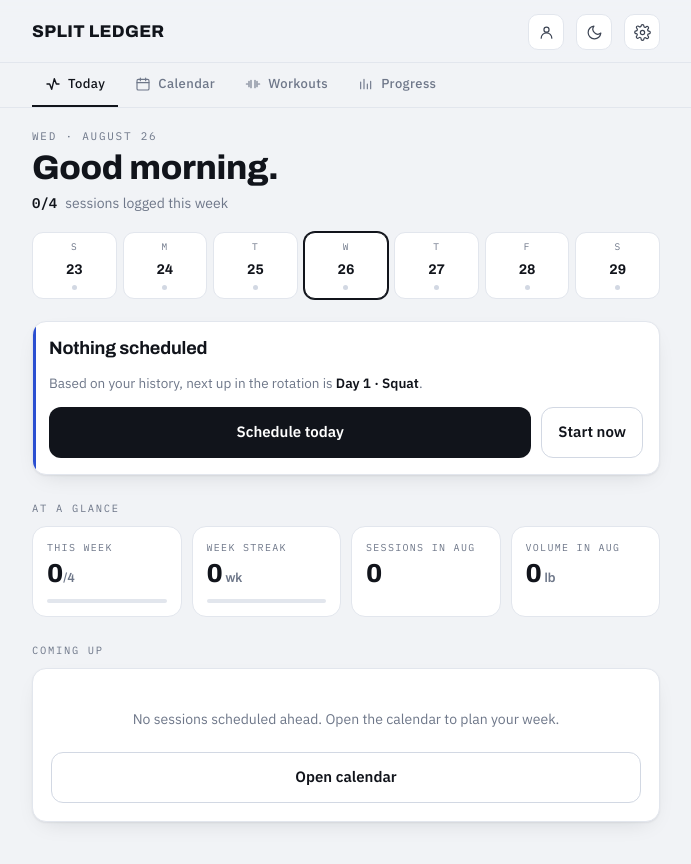
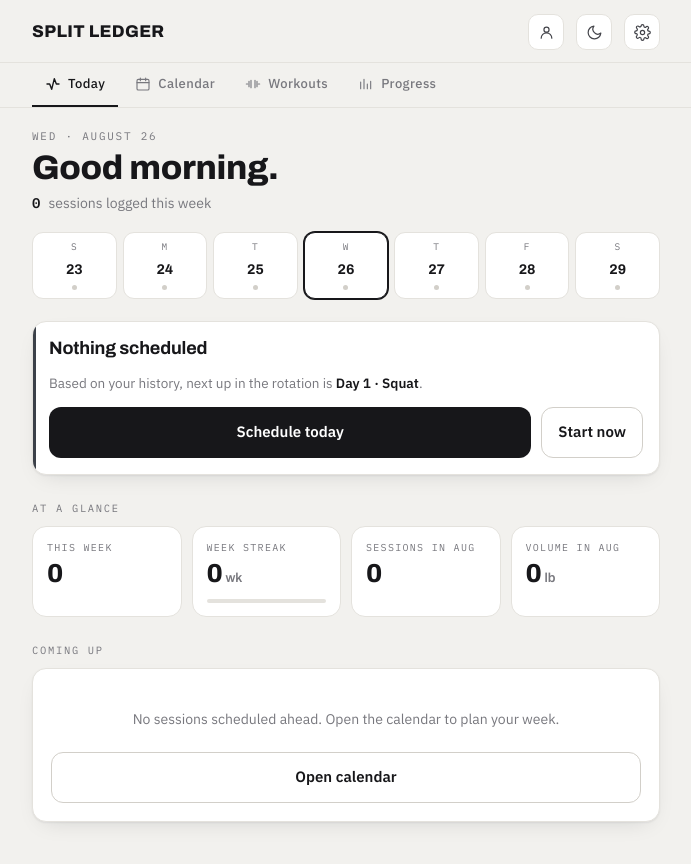
Before and after one commit to rbeattie042724-blip/workout, a plain HTML site: page index.html in a window 1280 px wide. Shown: the whole page, without its empty margins (294-985 px from the left). Drawn offline with Linux system fonts and the light colour scheme.

Commit message:
Neutral palette; weekly count without a target; recoloured icons

```diff
--- a/index.html
+++ b/index.html
@@ -4,8 +4,8 @@
 <meta name="apple-mobile-web-app-capable" content="yes">
 <meta name="mobile-web-app-capable" content="yes">
 <meta name="apple-mobile-web-app-title" content="Split Ledger">
-<meta name="theme-color" media="(prefers-color-scheme: light)" content="#F1F3F6">
-<meta name="theme-color" media="(prefers-color-scheme: dark)" content="#0B0D12">
+<meta name="theme-color" media="(prefers-color-scheme: light)" content="#F2F1EE">
+<meta name="theme-color" media="(prefers-color-scheme: dark)" content="#0E0E10">
 <link rel="manifest" href="manifest.webmanifest">
 <link rel="apple-touch-icon" href="icon-180.png">
 <link rel="icon" href="icon-192.png">
@@ -17,21 +17,21 @@
 <style>
 /* ── tokens ────────────────────────────────────────────────────────────── */
 :root{
-  --bg:#F1F3F6;
+  --bg:#F2F1EE;
   --surface:#FFFFFF;
-  --surface-2:#F7F8FA;
-  --ink:#11141B;
-  --ink-2:#3C4453;
-  --muted:#6E7789;
-  --line:#E2E6ED;
-  --line-2:#D2D8E3;
-  --strength:#2B4FD1;
-  --strength-soft:#E7ECFC;
-  --athletic:#C9491F;
-  --athletic-soft:#FBE9E1;
-  --good:#0E7C55;
-  --good-soft:#E2F3EC;
-  --warn:#9A6400;
+  --surface-2:#F8F7F4;
+  --ink:#17171A;
+  --ink-2:#43444A;
+  --muted:#78787E;
+  --line:#E4E2DD;
+  --line-2:#D2CFC9;
+  --strength:#3C4149;
+  --strength-soft:#EDECEA;
+  --athletic:#8A7250;
+  --athletic-soft:#F3EEE5;
+  --good:#5C6A58;
+  --good-soft:#EAEEE7;
+  --warn:#7C6A45;
   --shadow:0 1px 2px rgba(17,20,27,.06), 0 8px 24px -12px rgba(17,20,27,.18);
   --shadow-lift:0 2px 6px rgba(17,20,27,.08), 0 24px 48px -20px rgba(17,20,27,.35);
   --r-s:8px; --r-m:14px; --r-l:20px;
@@ -41,30 +41,30 @@
 }
 @media (prefers-color-scheme:dark){
   :root:not([data-theme="light"]){
-    --bg:#0B0D12;
-    --surface:#14171F;
-    --surface-2:#1A1E28;
-    --ink:#EDF0F6;
-    --ink-2:#C3CAD8;
-    --muted:#8C95A6;
-    --line:#232936;
-    --line-2:#303849;
-    --strength:#7E9CFF;
-    --strength-soft:#1A2340;
-    --athletic:#FF8A5B;
-    --athletic-soft:#37211A;
-    --good:#4CC79A;
-    --good-soft:#12291F;
-    --warn:#E0A73C;
+    --bg:#0E0E10;
+    --surface:#17171A;
+    --surface-2:#1E1E22;
+    --ink:#F0EFEC;
+    --ink-2:#C6C4BF;
+    --muted:#8A8985;
+    --line:#26262A;
+    --line-2:#35353B;
+    --strength:#AEB4BF;
+    --strength-soft:#22242A;
+    --athletic:#C9A87E;
+    --athletic-soft:#2A231A;
+    --good:#93A88C;
+    --good-soft:#1A211A;
+    --warn:#C2A46E;
     --shadow:0 1px 2px rgba(0,0,0,.5), 0 8px 24px -12px rgba(0,0,0,.7);
     --shadow-lift:0 2px 6px rgba(0,0,0,.5), 0 24px 48px -20px rgba(0,0,0,.9);
   }
 }
 :root[data-theme="dark"]{
-  --bg:#0B0D12; --surface:#14171F; --surface-2:#1A1E28; --ink:#EDF0F6; --ink-2:#C3CAD8;
-  --muted:#8C95A6; --line:#232936; --line-2:#303849;
-  --strength:#7E9CFF; --strength-soft:#1A2340; --athletic:#FF8A5B; --athletic-soft:#37211A;
-  --good:#4CC79A; --good-soft:#12291F; --warn:#E0A73C;
+  --bg:#0E0E10; --surface:#17171A; --surface-2:#1E1E22; --ink:#F0EFEC; --ink-2:#C6C4BF;
+  --muted:#8A8985; --line:#26262A; --line-2:#35353B;
+  --strength:#AEB4BF; --strength-soft:#22242A; --athletic:#C9A87E; --athletic-soft:#2A231A;
+  --good:#93A88C; --good-soft:#1A211A; --warn:#C2A46E;
   --shadow:0 1px 2px rgba(0,0,0,.5), 0 8px 24px -12px rgba(0,0,0,.7);
   --shadow-lift:0 2px 6px rgba(0,0,0,.5), 0 24px 48px -20px rgba(0,0,0,.9);
 }
@@ -313,7 +313,7 @@ textarea{resize:vertical;min-height:64px;font-family:var(--sans)}
   display:grid;place-items:center;color:var(--muted);
 }
 .tick svg{width:16px;height:16px;stroke:currentColor;fill:none;stroke-width:2.4;stroke-linecap:round;stroke-linejoin:round}
-.tick[aria-pressed="true"]{background:var(--good);border-color:var(--good);color:#fff}
+.tick[aria-pressed="true"]{background:var(--good);border-color:var(--good);color:var(--surface)}
 .setrow.on input{border-color:color-mix(in srgb,var(--good) 40%,transparent)}
 .addset{font-family:var(--mono);font-size:11px;color:var(--muted);letter-spacing:.08em;text-transform:uppercase;padding:7px 0 0}
 .resttimer{
@@ -358,11 +358,11 @@ textarea{resize:vertical;min-height:64px;font-family:var(--sans)}
 /* ── account ───────────────────────────────────────────────────────────── */
 #acctBtn.synced{border-color:var(--good)}
 .acct-i{
-  width:22px;height:22px;border-radius:50%;background:var(--good);color:#fff;display:grid;place-items:center;
+  width:22px;height:22px;border-radius:50%;background:var(--ink);color:var(--surface);display:grid;place-items:center;
   font-family:var(--disp);font-weight:700;font-size:12px;line-height:1;
 }
 .acct-big{
-  width:40px;height:40px;border-radius:50%;background:var(--strength);color:#fff;display:grid;place-items:center;
+  width:40px;height:40px;border-radius:50%;background:var(--ink);color:var(--surface);display:grid;place-items:center;
   font-family:var(--disp);font-weight:700;font-size:17px;flex:none;
 }
 #acctBtn.busy{opacity:.55}
@@ -775,14 +775,13 @@ function viewToday(){
   <section class="hero">
     <div class="date">${DOW[new Date().getDay()]} · ${MON[new Date().getMonth()]} ${new Date().getDate()}</div>
     <h1>${greeting()}</h1>
-    <div class="sub-line"><b>${doneThisWeek}/4</b> sessions logged this week</div>
+    <div class="sub-line"><b>${doneThisWeek}</b> session${doneThisWeek===1?'':'s'} logged this week</div>
     <div class="weekstrip">${strip}</div>
   </section>
   ${resume || card}
   <span class="eyebrow">At a glance</span>
   <div class="stats">
-    <div class="stat"><div class="k">This week</div><div class="v">${doneThisWeek}<small>/4</small></div>
-      <div class="bar"><i style="width:${Math.min(100,doneThisWeek/4*100)}%"></i></div></div>
+    <div class="stat"><div class="k">This week</div><div class="v">${doneThisWeek}</div></div>
     <div class="stat"><div class="k">Week streak</div><div class="v">${streak}<small> wk</small></div>
       <div class="bar"><i style="width:${Math.min(100,streak*20)}%"></i></div></div>
     <div class="stat"><div class="k">Sessions in ${MON[new Date().getMonth()].slice(0,3)}</div><div class="v">${mo.length}</div></div>
--- a/sw.js
+++ b/sw.js
@@ -4,7 +4,7 @@
  * lands on the next load. Cross-origin ones (Google Fonts, the Firebase SDK)
  * live at versioned, immutable URLs, so those are cache-first.
  */
-const CACHE = 'split-ledger-v3';
+const CACHE = 'split-ledger-v4';
 const CORE = ['./', './index.html', './sync.js', './manifest.webmanifest',
               './icon-180.png', './icon-192.png', './icon-512.png'];
 
```
Also changed, not shown: icon-180.png, icon-192.png, icon-512.png, manifest.webmanifest.
